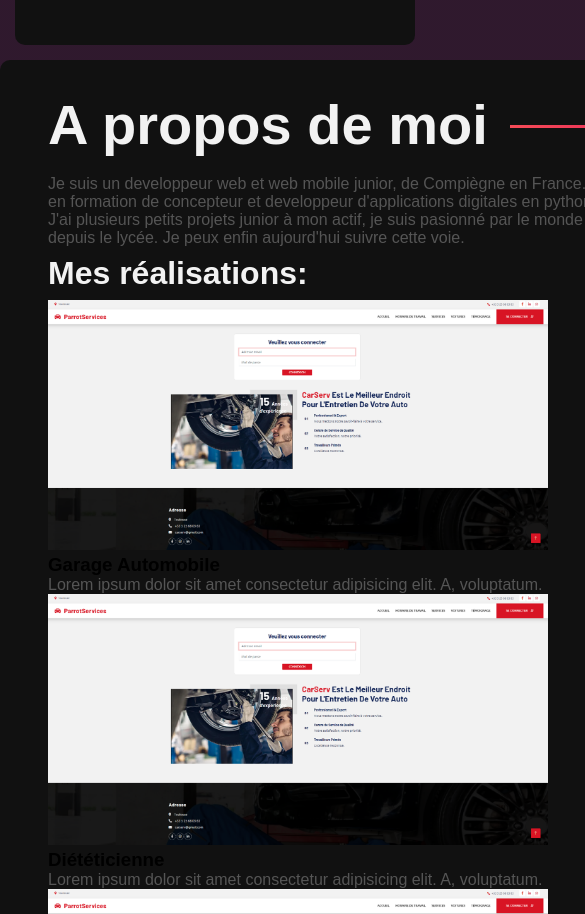
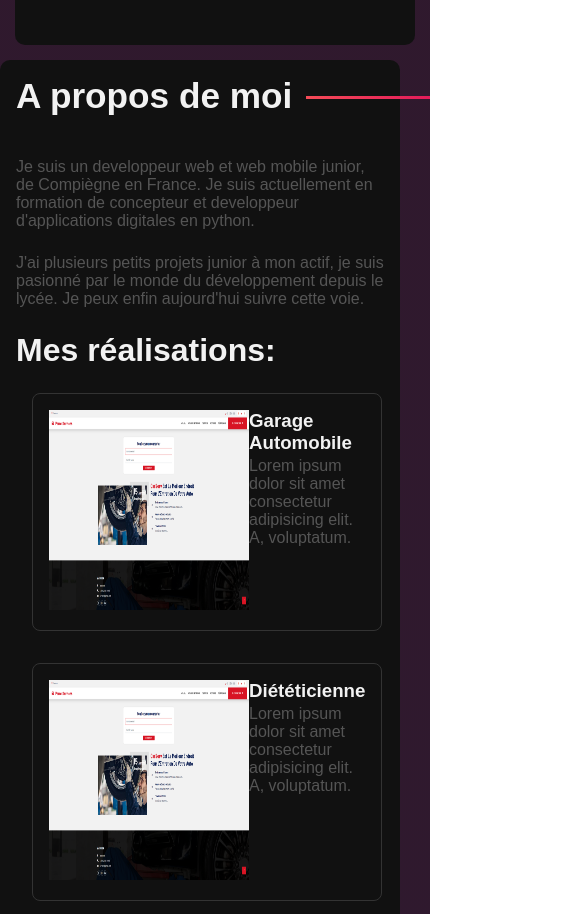
Before and after one commit to BrunoStudi/MyPortFolio, a plain HTML site: page index.html in a window 390 px wide. Shown: the part 864-1778 px from the top of the page, 585 px wide, since content can reach past the window. Drawn offline with Linux system fonts and the light colour scheme.

Commit message:
conception de la page réalisations

```diff
--- a/assets/css/style.css
+++ b/assets/css/style.css
@@ -1,3 +1,5 @@
+/* variables de couleurs */
+
 :root {
     --purple: #2f192e;
     --purple-light: #30192d;
@@ -11,6 +13,8 @@
     --light-ourple:#d9abff;
 }
 
+/* initialisation */
+
 * {
     box-sizing: border-box;
     padding: 0;
@@ -18,6 +22,8 @@
     text-decoration: none;
     font-family: poppins, sans-serif;
 }
+
+/* corps de la page */
 
 body {
     background: linear-gradient(45deg, var(--purple), var(--purple-light));
@@ -165,7 +171,8 @@ body {
 /* Section A propos de moi */
 
 .work1-img {
-    width: 500px;
+    width: 200px;
+    height: 200px;
 }
 
 .about {
@@ -201,5 +208,51 @@ body {
 
 .about p {
     color: #555;
+    margin: 1.5rem 0;
+}
 
+.about .work {
+    display: grid;
+    grid-template-columns: 1fr 1fr;
+    grid-template-rows: auto;
 }
+
+.work .workbox {
+    display: flex;
+    justify-content: space-between;
+    border-radius: 8px;
+    border: 1px solid #333;
+    padding: 1rem;
+    margin: 1rem;
+}
+
+.work .workbox .desc {
+    width: 75%;
+    color: #555;
+}
+
+.work .workbox .desc h3 {
+    color: #f2f2f2;
+    margin-bottom: 3px;
+}
+
+.work .workbox .desc p {
+    margin: 0px;
+}
+
+/* Responsive design */
+
+@media(max-width: 768px) {
+    .about {
+        width: 1005;
+        min-width: 400px;
+        padding: 1rem;
+    }
+    .about h1 {
+        font-size: 2.2rem;
+    }
+    .about .work {
+        grid-template-columns: repeat(1,1fr);
+        grid-template-rows: repeat(4,auto);
+    }
+}
```
Also changed, not shown: index.html (+2 -0 lines).
